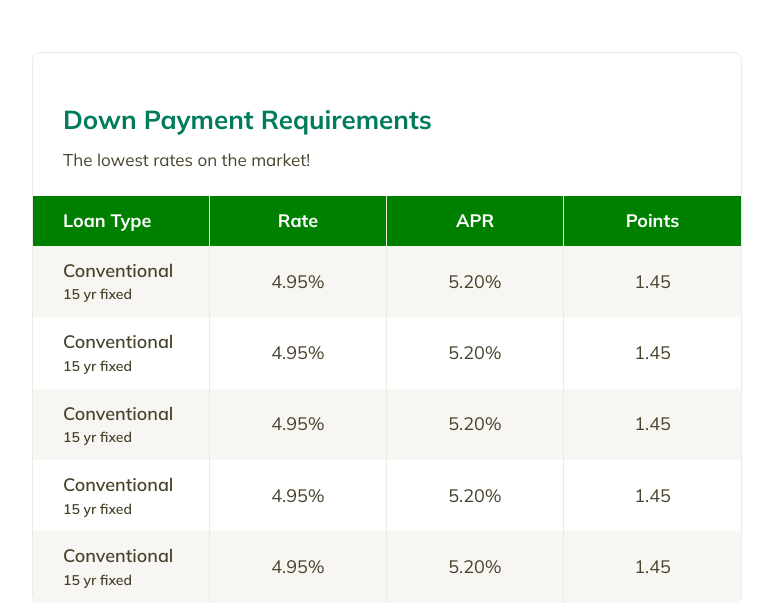
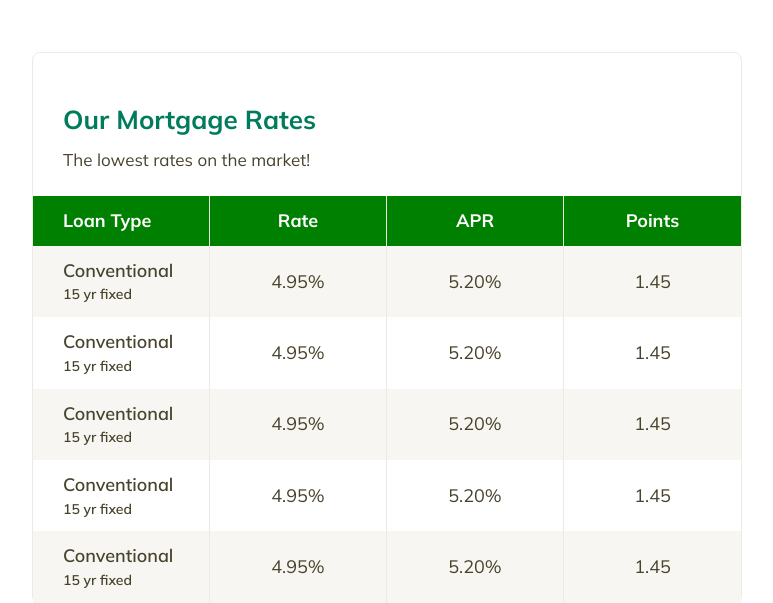
Before and after one commit to DreamLabIt/Financing-Direct, a PHP site: page / in a window 1280 px wide. Shown: the part 3063-3666 px from the top of the page, without its empty margins (253-1026 px from the left). Run offline with PHP 8.4, Linux system fonts and the light colour scheme.

Commit message:
update title

```diff
--- a/index.php
+++ b/index.php
@@ -340,7 +340,7 @@
       <section class="our-mortgage-rates">
         <div class="mortgage-rates-inner">
           <div class="exceptional-title">
-            <h2>Down Payment Requirements</h2>
+            <h2>Our Mortgage Rates</h2>
             <p>The lowest rates on the market!</p>
           </div>
           <div class="rate-box">
```
